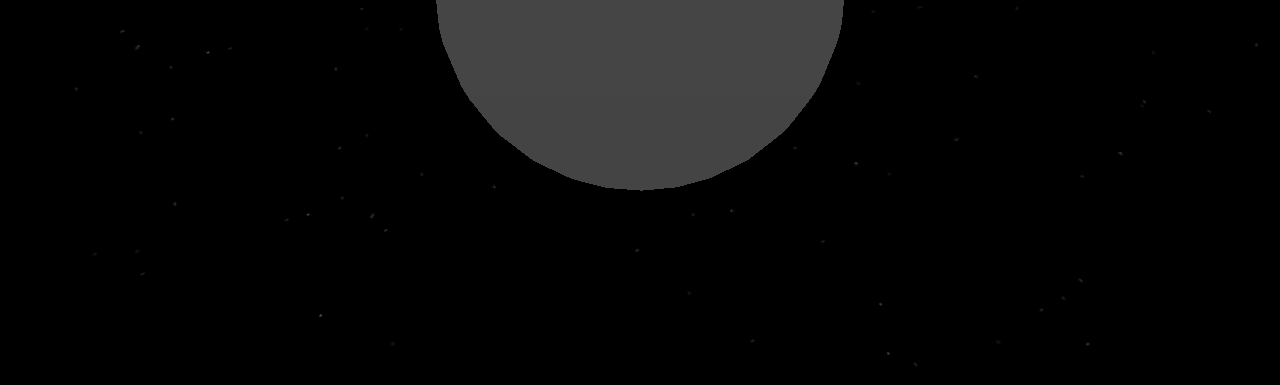
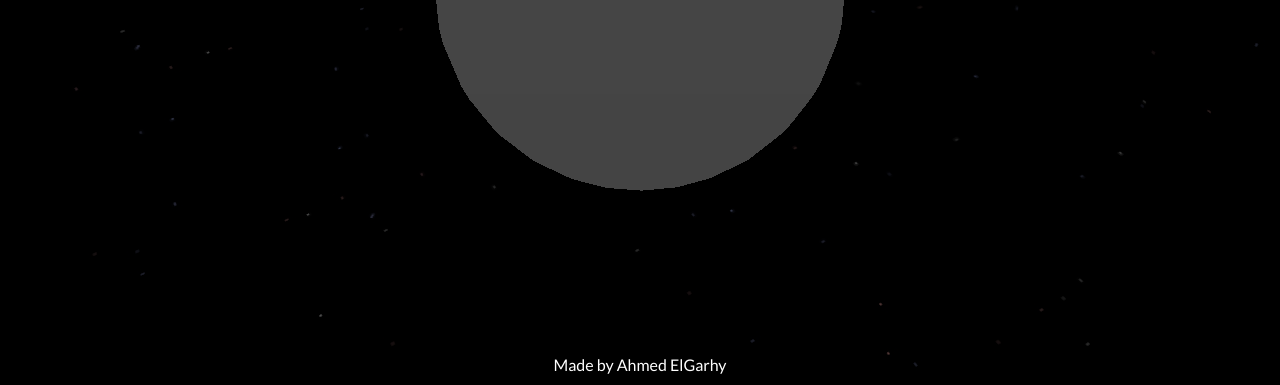
Before and after one commit to AhmedElGarhy1/threejsSolarSystem, a website built with Vite: page index.html in a window 1280 px wide. Shown: the part 415-800 px from the top of the page. Built offline with nearby package versions, Linux system fonts and the light colour scheme; animation ran at ten frames a second.

Commit message:
update author

```diff
--- a/index.html
+++ b/index.html
@@ -58,6 +58,13 @@
       button:hover {
         scale: 1.05;
       }
+      p {
+        position: absolute;
+        bottom: -5px;
+        text-align: center;
+        width: 100%;
+        left: 0;
+      }
     </style>
   </head>
   <body>
@@ -68,6 +75,7 @@
           Three.js
         </h1>
         <button id="button">Explore</button>
+        <p>Made by Ahmed ElGarhy</p>
       </div>
     </div>
   </body>
```
